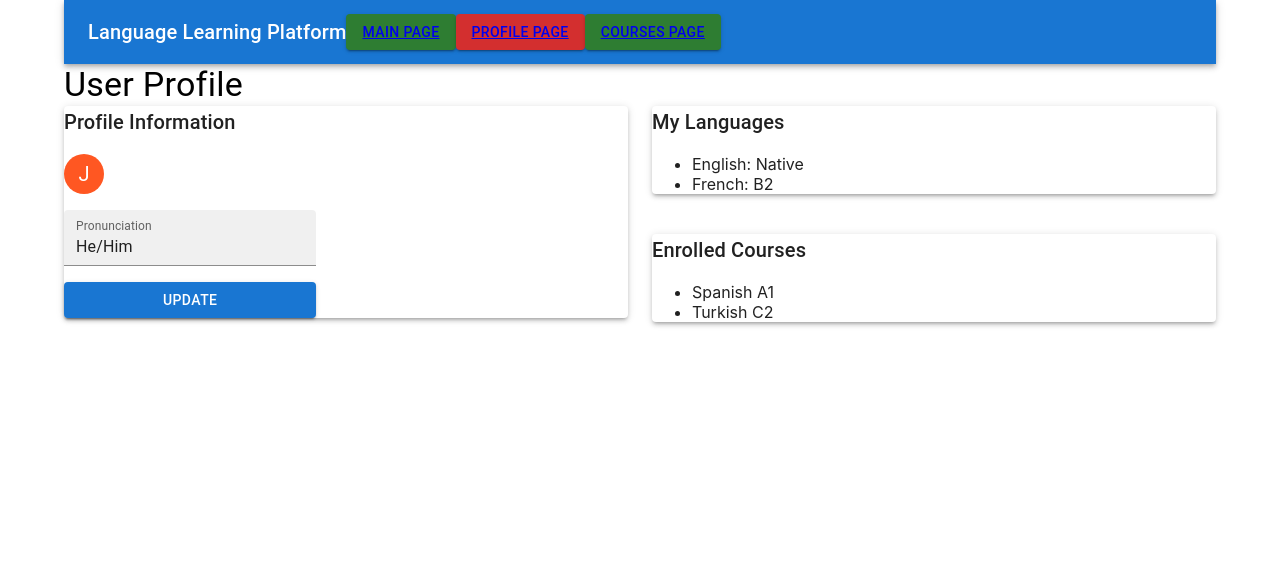
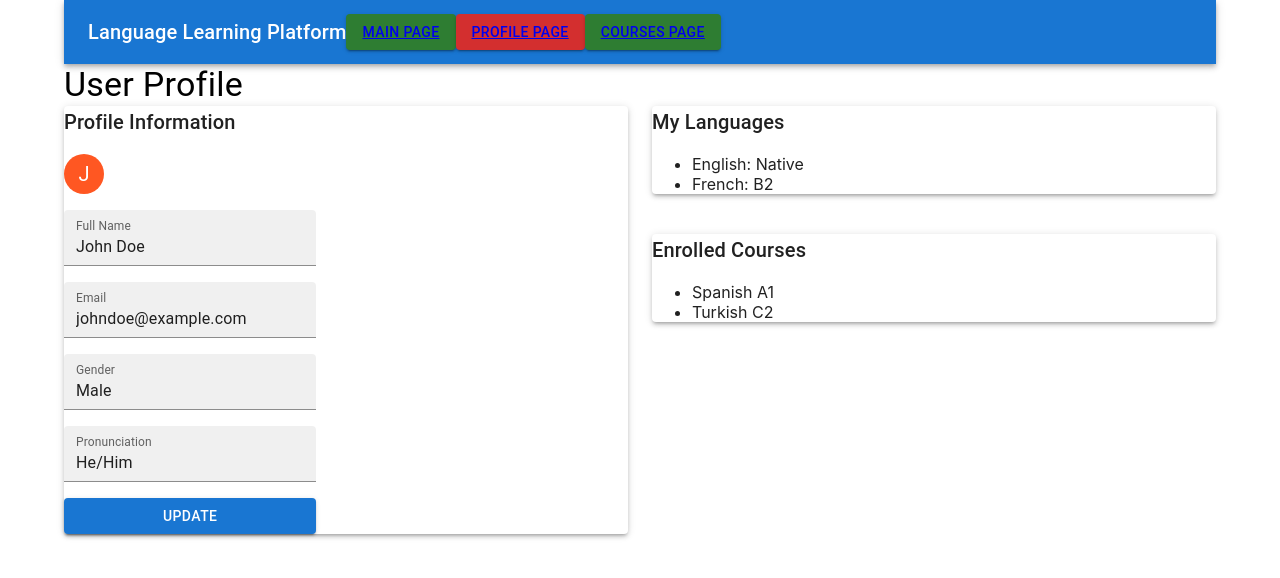
Before and after one commit to efecantepe/LanguageLearning, a React (Create React App) app in the folder learning-language/: page /profile in a window 1280 px wide. Shown: the top 578 px of the page. Built offline with nearby package versions, Linux system fonts and the light colour scheme.

Commit message:
profile page fixed

```diff
--- a/learning-language/src/ProfilePage.css
+++ b/learning-language/src/ProfilePage.css
@@ -1,5 +1,3 @@
-/* ProfilePage.css */
-
 .profile-page {
     padding: 20px;
   }
@@ -13,5 +11,3 @@
   .right-column {
     width: 45%;
   }
-
-  /* Add more specific styling as needed */
--- a/learning-language/src/ProfilePage.js
+++ b/learning-language/src/ProfilePage.js
@@ -21,6 +21,9 @@ return (
           <Stack component="form" sx={{width: '25ch',}} spacing={2} noValidateautoComplete="off">
               <Typography variant="h6">Profile Information</Typography>
               <Avatar sx={{ bgcolor: deepOrange[500] }}>J</Avatar>
+              <TextField label="Full Name" defaultValue={user.name} variant="filled" />
+              <TextField label="Email" defaultValue={user.email} variant="filled" />
+              <TextField label="Gender" defaultValue={user.gender} variant="filled" />
               <TextField label="Pronunciation" defaultValue={user.pronunciation} variant="filled" />
               <Button variant="contained">Update</Button>
           </Stack>
```
Lines whose indentation alone changed are shown as unchanged.
